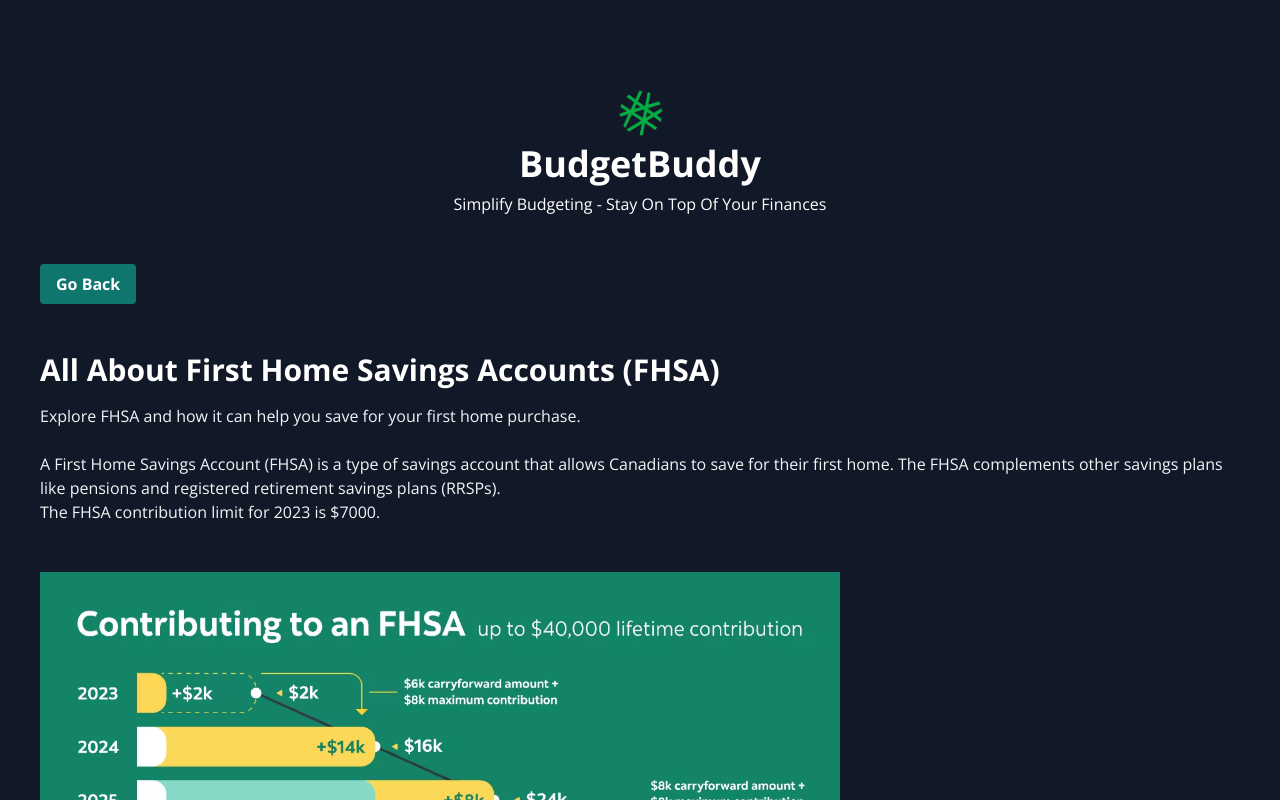
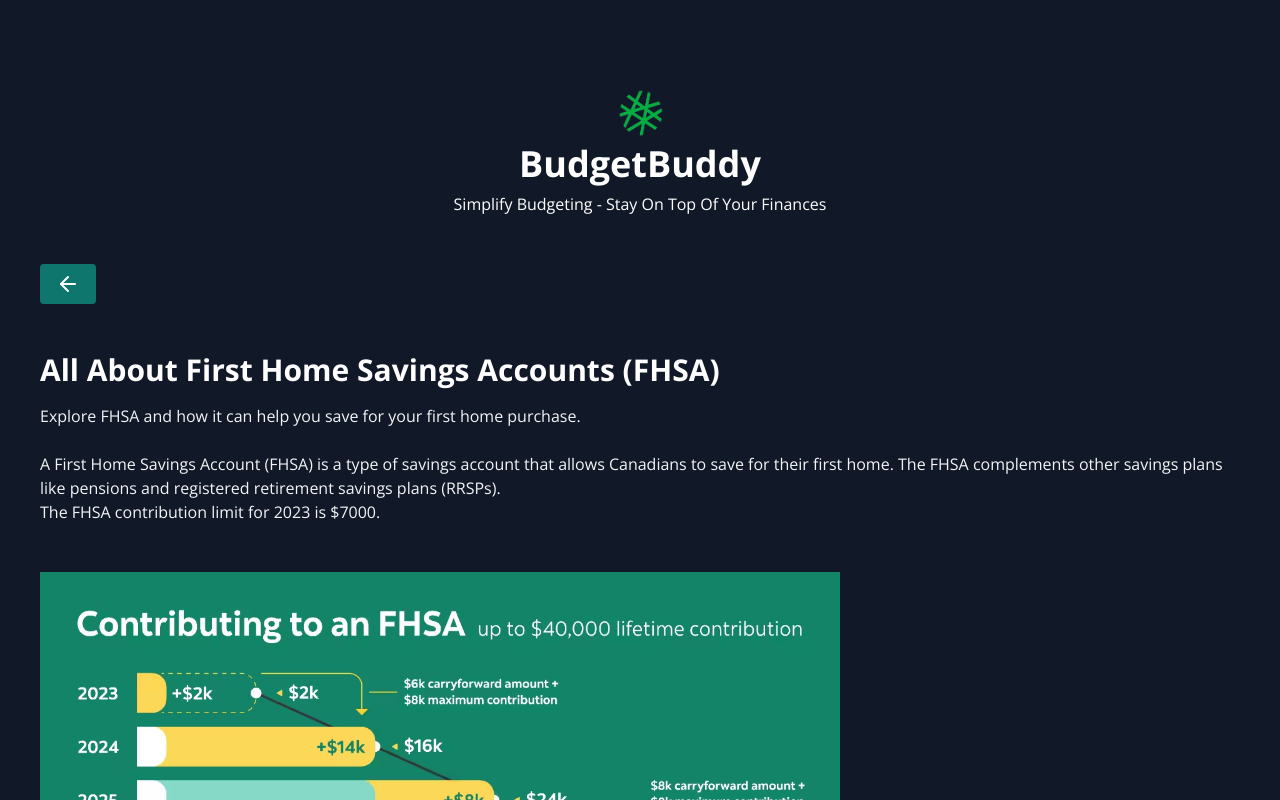
Before and after one commit to zpicy69/CalgaryHacks24, a Next.js app in the folder budget-buddy/: page /fhsa in a window 1280 px wide. Shown: the top 800 px of the page. Built offline with nearby package versions, Linux system fonts and the light colour scheme.

Commit message:
added arrows instead of go back

```diff
--- a/budget-buddy/app/(dashboard)/(route)/fhsa/page.tsx
+++ b/budget-buddy/app/(dashboard)/(route)/fhsa/page.tsx
@@ -1,3 +1,4 @@
+import { ArrowLeft } from "lucide-react";
 import Image from "next/image";
 import Link from "next/link";
 
@@ -22,8 +23,9 @@ const FHSA = () => {
                 <section className="mb-12">
                     <Link href="/learn-more">
                         <button className="bg-teal-700 hover:bg-teal-800 text-white font-bold py-2 px-4 rounded mb-12">
-                            Go Back
-                        </button></Link>
+                            <ArrowLeft size={24} />
+                        </button>
+                    </Link>
                     <h2 className="text-3xl font-bold mb-4">All About First Home Savings Accounts (FHSA)</h2>
                     <p className="text-gray-100">
                         Explore FHSA and how it can help you save for your first home purchase.
--- a/budget-buddy/app/(dashboard)/(route)/learn-more/page.tsx
+++ b/budget-buddy/app/(dashboard)/(route)/learn-more/page.tsx
@@ -3,6 +3,8 @@
 import Image from "next/image";
 import Link from "next/link";
 import { Button } from "@/components/ui/button";
+import { ArrowBigLeftDash } from "lucide-react";
+import { ArrowLeft } from "lucide-react";
 
 const LearnMorePage = () => {
     return (
@@ -22,6 +24,11 @@ const LearnMorePage = () => {
 
             <main className="container mx-auto px-4 py-8 min-h-screen bg-[#111827]">
                 <section className="mb-12">
+                    <Link href="/">
+                        <button className="bg-teal-700 hover:bg-teal-800 text-white font-bold py-2 px-4 rounded mb-12">
+                            <ArrowLeft size={24} />
+                        </button>
+                    </Link>
                     <h2 className="text-3xl font-bold mb-4">Learn More About Investing in Canada</h2>
                     <div className="grid grid-cols-1 sm:grid-cols-2 gap-6">
                         <div className="bg-[#2D796D] text-white p-6 rounded-lg shadow-md">
--- a/budget-buddy/app/(dashboard)/(route)/tfsa/page.tsx
+++ b/budget-buddy/app/(dashboard)/(route)/tfsa/page.tsx
@@ -1,3 +1,4 @@
+import { ArrowLeft } from "lucide-react";
 import Image from "next/image";
 import Link from "next/link";
 
@@ -21,8 +22,9 @@ const TFSA = () => {
                 <section className="mb-12">
                     <Link href="/learn-more">
                         <button className="bg-teal-700 hover:bg-teal-800 text-white font-bold py-2 px-4 rounded mb-12">
-                            Go Back
-                        </button></Link>
+                            <ArrowLeft size={24} />
+                        </button>
+                    </Link>
                     <h2 className="text-3xl font-bold mb-4">All About Tax-Free Savings Accounts (TFSA)</h2>
                     <p className="text-gray-100">
                         Learn how TFSA works, its benefits, contribution limits, and various investment options.
```
